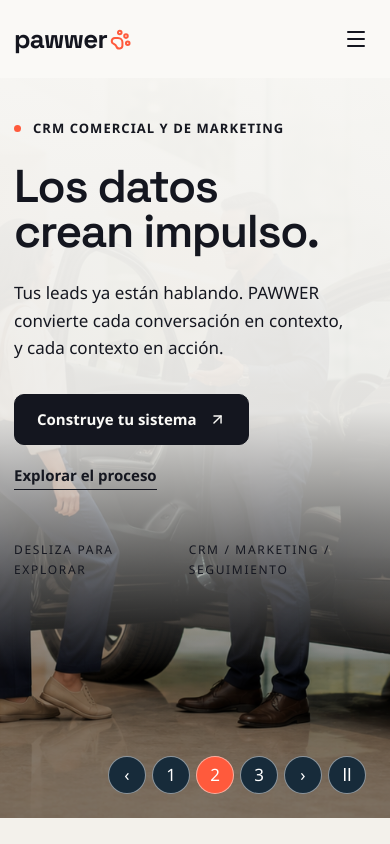
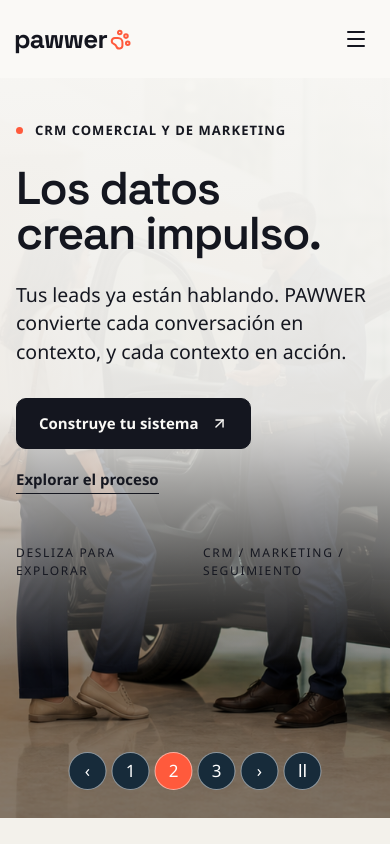
Before and after one commit to apptimgo-ux/pawwer-landing, a Next.js app: page / in a window 390 px wide. Shown: the top 844 px of the page. Built offline with nearby package versions, Linux system fonts and the light colour scheme.

Commit message:
Fix mobile hero height and carousel controls

```diff
--- a/app/overrides.css
+++ b/app/overrides.css
@@ -181,6 +181,47 @@
 @media (max-width: 899px) {
   .hero:not(.hero--background) .hero__media { position: relative; }
 }
+
+/* Mobile hero: let the content determine the height so nothing is clipped. */
+@media (max-width: 700px) {
+  .hero--background {
+    min-height: max(740px, 100svh) !important;
+    height: auto !important;
+    padding-top: 42px !important;
+    padding-bottom: 96px !important;
+  }
+  .hero--background .hero__inner {
+    width: min(100% - 32px, 620px);
+    gap: 22px;
+  }
+  .hero--background h1 {
+    max-width: 12ch;
+    font-size: clamp(42px, 11vw, 58px);
+    line-height: .98;
+  }
+  .hero--background .hero__body { gap: 22px; }
+  .hero--background .hero__lead {
+    max-width: 34ch;
+    font-size: clamp(18px, 5vw, 22px);
+    line-height: 1.45;
+  }
+  .hero--background .hero__meta {
+    display: grid;
+    grid-template-columns: 1fr 1fr;
+    gap: 16px;
+    width: 100%;
+    line-height: 1.45;
+  }
+  .hero--background .hero__meta .rule { display: none; }
+  .hero--background .hero__backdrop > img,
+  .hero--background .hero__backdrop > video { object-position: 68% center !important; }
+  .hero--background .hero__carousel-controls {
+    right: 50%;
+    transform: translateX(50%);
+    bottom: 28px;
+    gap: 5px;
+  }
+}
 .plan .btn { width: 100%; justify-content: space-between; margin: 18px 0 20px; }
 .plan__inherits { font-size: 13px; font-weight: 600; color: var(--ink); padding-top: 18px; border-top: 1px solid var(--line); }
 .plan__list { list-style: none; padding: 0; margin: 14px 0 0; display: grid; gap: 10px; }
```
